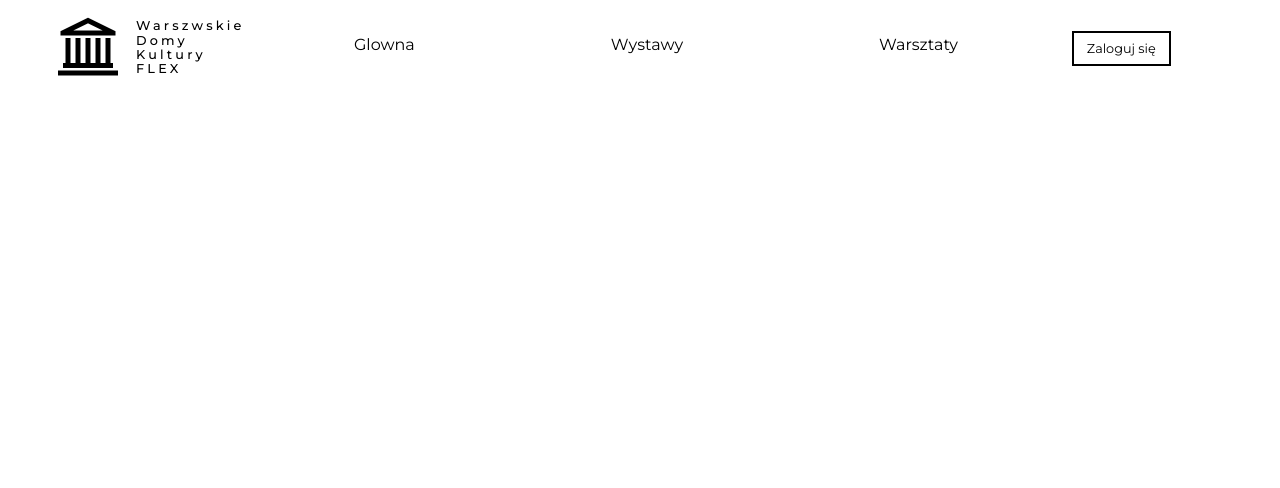
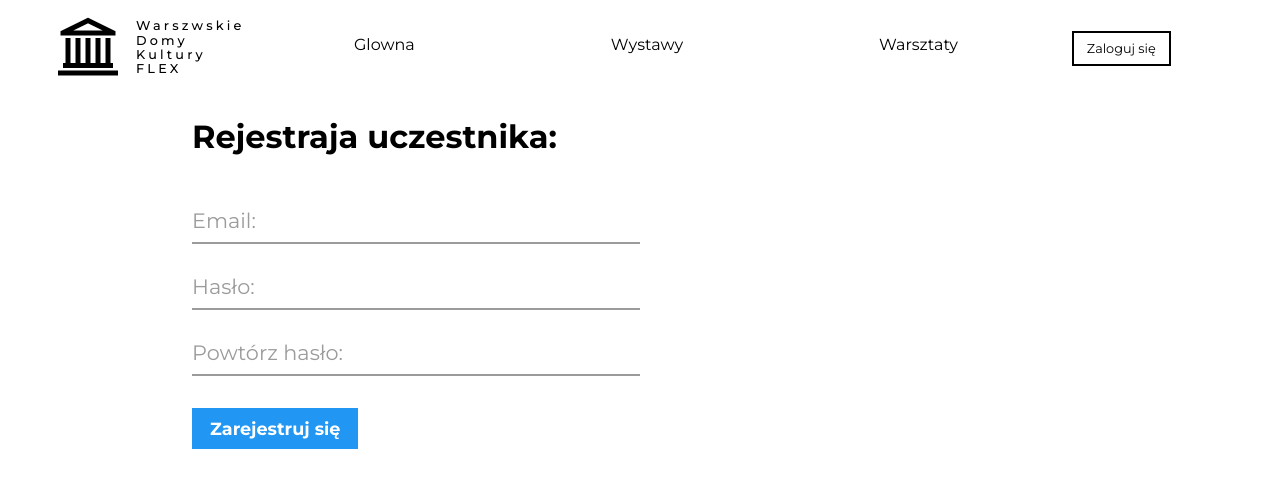
Before and after one commit to sofiia2002/human-resource-tracking, a React (Create React App) app in the folder dom-kultury/: page /register in a window 1280 px wide. Shown: the top 488 px of the page. Built offline with nearby package versions, Linux system fonts and the light colour scheme.

Commit message:
styles to login form and register without link to database

```diff
--- /dev/null
+++ b/dom-kultury/src/components/AdminProfile.js
@@ -0,0 +1,9 @@
+import React, { useContext } from "react";
+import { GeneralData } from "../Context";
+
+function AdminProfile() {
+  const { userData, setUserData } = useContext(GeneralData);
+  return <div>admin kot</div>;
+}
+
+export default AdminProfile;
--- a/dom-kultury/src/components/BasicPage.js
+++ b/dom-kultury/src/components/BasicPage.js
@@ -7,6 +7,8 @@ import Lessons from "./Lessons";
 import Participants from "./Participants";
 import Home from "./Home";
 import Login from "./Login";
+import MyProfile from "./MyProfile";
+import Register from "./Register";
 
 function BasicPage() {
   return (
@@ -30,10 +32,13 @@ function BasicPage() {
         <Employees />
       </Route>
       <Route path="/myprofile">
-        <div>my profile</div>
+        <MyProfile />
       </Route>
       <Route path="/login">
         <Login />
+      </Route>
+      <Route path="/register">
+        <Register />
       </Route>
     </Switch>
   );
--- /dev/null
+++ b/dom-kultury/src/components/DeveloperProfile.js
@@ -0,0 +1,25 @@
+import React, { useContext } from "react";
+import { GeneralData } from "../Context";
+
+function DeveloperProfile() {
+  const { userData, setUserData } = useContext(GeneralData);
+
+  return (
+    <div className="wrapper">
+      <div className="header">
+        <h1>Zalogowany jako: {userData.stanowisko}</h1>
+      </div>
+      <div className="dashboard">
+        <h3>Panel sterowania:</h3>
+        <div className="change-worker">
+          <h5>Zmiana danych / utworzenie pracownika</h5>
+        </div>
+        <div className="change-event">
+          <h5>Zmiana danych / utworzenie wydarzenia</h5>
+        </div>
+      </div>
+    </div>
+  );
+}
+
+export default DeveloperProfile;
--- a/dom-kultury/src/components/Login.js
+++ b/dom-kultury/src/components/Login.js
@@ -1,5 +1,5 @@
 import React, { useState, useContext, useEffect } from "react";
-import { useHistory } from "react-router-dom";
+import { Link, useHistory } from "react-router-dom";
 import { GeneralData } from "../Context";
 import "../styles/Login.css";
 import LoginInput from "../helpers/LoginInput";
@@ -17,7 +17,6 @@ function Login() {
   const [userInfo, setUserInfo] = useState();
 
   useEffect(() => {
-    console.log(userInfo);
     setUserData(userInfo);
   }, [userInfo]);
 
@@ -52,13 +51,6 @@ function Login() {
       }
     }
 
-    // if (userName && userPass && userType) {
-    //   setUserData({
-    //     isLoggedIn: true,
-    //     userType: userType,
-    //     name: userName,
-    //   });
-    // }
     history.push("/");
   };
   const change = (e, setter) => {
@@ -75,7 +67,7 @@ function Login() {
       <h3>Zaloguj sie jako:</h3>
       <form onSubmit={login}>
         <div className="user-type-radios">
-          <label>
+          <label className="radio_button">
             <input
               name="pracownik"
               type="radio"
@@ -86,9 +78,10 @@ function Login() {
                 setParticipantForm({});
               }}
             />
+            <span className="checkmark"></span>
             Pracownik
           </label>
-          <label>
+          <label className="radio_button">
             <input
               name="uczestnik"
               type="radio"
@@ -99,6 +92,7 @@ function Login() {
                 setEmployeeForm({});
               }}
             />
+            <span className="checkmark"></span>
             Uczestnik
           </label>
         </div>
@@ -140,14 +134,20 @@ function Login() {
               name="haslo"
               setter={(e) => change(e, setParticipantForm)}
             />
+            <small>
+              Nie masz konta uczestnika{" "}
+              <Link to="/register">Zarejestruj się</Link>
+            </small>
           </div>
         ) : (
           ""
         )}
 
-        <button className="submit-button" type="submit">
-          Submit
-        </button>
+        {userType && (
+          <button className="submit-button" type="submit">
+            Zaloguj się
+          </button>
+        )}
       </form>
     </div>
   );
--- /dev/null
+++ b/dom-kultury/src/components/MyProfile.js
@@ -0,0 +1,31 @@
+import React, { useContext } from "react";
+import { GeneralData } from "../Context";
+import DeveloperProfile from "./DeveloperProfile";
+import OrganizatorProfile from "./OrganizatorProfile";
+import AdminProfile from "./AdminProfile";
+
+import "../styles/MyProfile.css";
+function MyProfile() {
+  const { userData, setUserData } = useContext(GeneralData);
+  const userType = userData.stanowisko;
+
+  const serveMyProfile = (usertype) => {
+    switch (usertype) {
+      case "Developer":
+        return <DeveloperProfile />;
+
+      case "Organizator":
+        return <OrganizatorProfile />;
+
+      case "Administrator":
+        return <AdminProfile />;
+
+      default:
+        return <h1>Essa, nie ma hakowanka XD </h1>;
+    }
+  };
+
+  return serveMyProfile(userType);
+}
+
+export default MyProfile;
--- /dev/null
+++ b/dom-kultury/src/components/OrganizatorProfile.js
@@ -0,0 +1,9 @@
+import React, { useContext } from "react";
+import { GeneralData } from "../Context";
+
+function OrganizatorProfile() {
+  const { userData, setUserData } = useContext(GeneralData);
+  return <div>oragnizator</div>;
+}
+
+export default OrganizatorProfile;
--- /dev/null
+++ b/dom-kultury/src/components/Register.js
@@ -0,0 +1,60 @@
+import React from "react";
+import LoginInput from "../helpers/LoginInput";
+import { Link, useHistory } from "react-router-dom";
+import { useState } from "react";
+
+function Register() {
+  const history = useHistory();
+  const [registerInfo, setRegisterInfo] = useState({});
+  const login = async (e) => {
+    e.preventDefault();
+    // try {
+    //   const res = await axios.post("/api/login_pracownicy", o);
+
+    //   setUserInfo(res.data[0]);
+    // } catch (error) {
+    //   console.log(error);
+    // }
+    history.push("/login");
+  };
+  const change = (e, setter) => {
+    let { name, value } = e.target;
+    setter((prevState) => ({
+      ...prevState,
+      [name]: value,
+    }));
+  };
+  return (
+    <div className="wrapper">
+      <h1>Rejestraja uczestnika:</h1>
+      <form onSubmit={login}>
+        <div className="form-group">
+          <LoginInput
+            text="Email"
+            type="email"
+            name="email"
+            setter={(e) => change(e, setRegisterInfo)}
+          />
+          <LoginInput
+            text="Hasło"
+            type="password"
+            name="haslo"
+            setter={(e) => change(e, setRegisterInfo)}
+          />
+          <LoginInput
+            text="Powtórz hasło"
+            type="password"
+            name="powtorzhaslo"
+            setter={(e) => change(e, setRegisterInfo)}
+          />
+        </div>
+
+        <button className="submit-button" type="submit">
+          Zarejestruj się
+        </button>
+      </form>
+    </div>
+  );
+}
+
+export default Register;
--- a/dom-kultury/src/helpers/LoginInput.js
+++ b/dom-kultury/src/helpers/LoginInput.js
@@ -1,11 +1,22 @@
 import React from "react";
 
 const LoginInput = ({ name, setter, text, type }) => {
+  let label = `${text}:`;
   return (
-    <label>
-      {text}:
-      <input type={type} name={name} onChange={setter} />
-    </label>
+    <>
+      <div className="text_button">
+        <input
+          className="form__field"
+          type={type}
+          name={name}
+          onChange={setter}
+          placeholder={name}
+        />
+        <label className="form__label" htmlFor={name}>
+          {label}
+        </label>
+      </div>
+    </>
   );
 };
 
--- a/dom-kultury/src/styles/Login.css
+++ b/dom-kultury/src/styles/Login.css
@@ -9,12 +9,170 @@
 form {
 }
 form > .user-type-radios {
+  display: flex;
+  flex-direction: row;
 }
 form > .user-type-radios > label {
+  margin: 1rem 0rem;
+  user-select: select none;
 }
 form > .user-type-radios input {
 }
+
 form > .form-group {
+  display: flex;
+  flex-direction: column;
 }
+
 form > .submit-button {
+  font-family: "Montserrat";
+  padding: 0.5rem 1rem;
+  background-color: #2196f3;
+  color: white;
+  font-weight: 700;
+  outline: none;
+  border: none;
+  border: 2px solid #2196f3;
+  margin: 2rem 0 0 0;
+  transition: background-color, color 0.3s ease;
+  font-size: 1.1rem;
+  user-select: none;
 }
+form > .submit-button:hover {
+  background-color: white;
+  color: #2196f3;
+  cursor: pointer;
+}
+/* The container */
+.radio_button {
+  display: block;
+  position: relative;
+  padding: 0px 35px;
+  margin-bottom: 12px;
+  cursor: pointer;
+  font-size: 22px;
+  -webkit-user-select: none;
+  -moz-user-select: none;
+  -ms-user-select: none;
+  user-select: none;
+}
+
+/* Hide the browser's default radio button */
+.radio_button input {
+  position: absolute;
+  opacity: 0;
+  cursor: pointer;
+}
+
+/* Create a custom radio button */
+.checkmark {
+  position: absolute;
+  margin: 0 0.5rem 0 0;
+  top: 0;
+  left: 0;
+  height: 25px;
+  width: 25px;
+  background-color: #eee;
+  border-radius: 50%;
+}
+
+/* On mouse-over, add a grey background color */
+.radio_button:hover input ~ .checkmark {
+  background-color: #ccc;
+}
+
+/* When the radio button is checked, add a blue background */
+.radio_button input:checked ~ .checkmark {
+  background-color: #2196f3;
+}
+
+/* Create the indicator (the dot/circle - hidden when not checked) */
+.checkmark:after {
+  content: "";
+  position: absolute;
+  display: none;
+}
+
+/* Show the indicator (dot/circle) when checked */
+.radio_button input:checked ~ .checkmark:after {
+  display: block;
+}
+
+/* Style the indicator (dot/circle) */
+.radio_button .checkmark:after {
+  top: 9px;
+  left: 9px;
+  width: 8px;
+  height: 8px;
+  border-radius: 50%;
+  background: white;
+}
+.text_button {
+  position: relative;
+  padding: 15px 0 0;
+  margin-top: 10px;
+  width: 50%;
+}
+
+.form__field {
+  font-family: inherit;
+  width: 100%;
+  border: 0;
+  border-bottom: 2px solid #9b9b9b;
+  outline: 0;
+  font-size: 1.3rem;
+  color: black;
+  padding: 7px 0;
+  background: transparent;
+  transition: border-color 0.2s;
+}
+.form__field::placeholder {
+  color: transparent;
+}
+.form__field:placeholder-shown ~ .form__label {
+  font-size: 1.3rem;
+  cursor: text;
+  top: 20px;
+}
+
+.form__label {
+  position: absolute;
+  top: 0;
+  display: block;
+  transition: 0.2s;
+  font-size: 1rem;
+  color: #9b9b9b;
+}
+
+.form__field:focus {
+  padding-bottom: 6px;
+  font-weight: 700;
+  border-width: 3px;
+  border-color: #2196f3;
+}
+.form__field:focus ~ .form__label {
+  position: absolute;
+  top: 0;
+  display: block;
+  transition: 0.2s;
+  font-size: 1rem;
+  color: #2196f3;
+  font-weight: 700;
+}
+
+/* reset input */
+.form__field:required,
+.form__field:invalid {
+  box-shadow: none;
+}
+small {
+  margin: 1rem 0 0 0;
+}
+small a {
+  color: #2196f3;
+  text-decoration: none;
+}
+small a:hover {
+  color: #0a6ebd;
+  text-decoration: underline;
+}
```
Also changed, not shown: dom-kultury/src/styles/MyProfile.css (added), dom-kultury/src/styles/Register.css (added), 1 other file (tests, documents, lock files or other folders).
